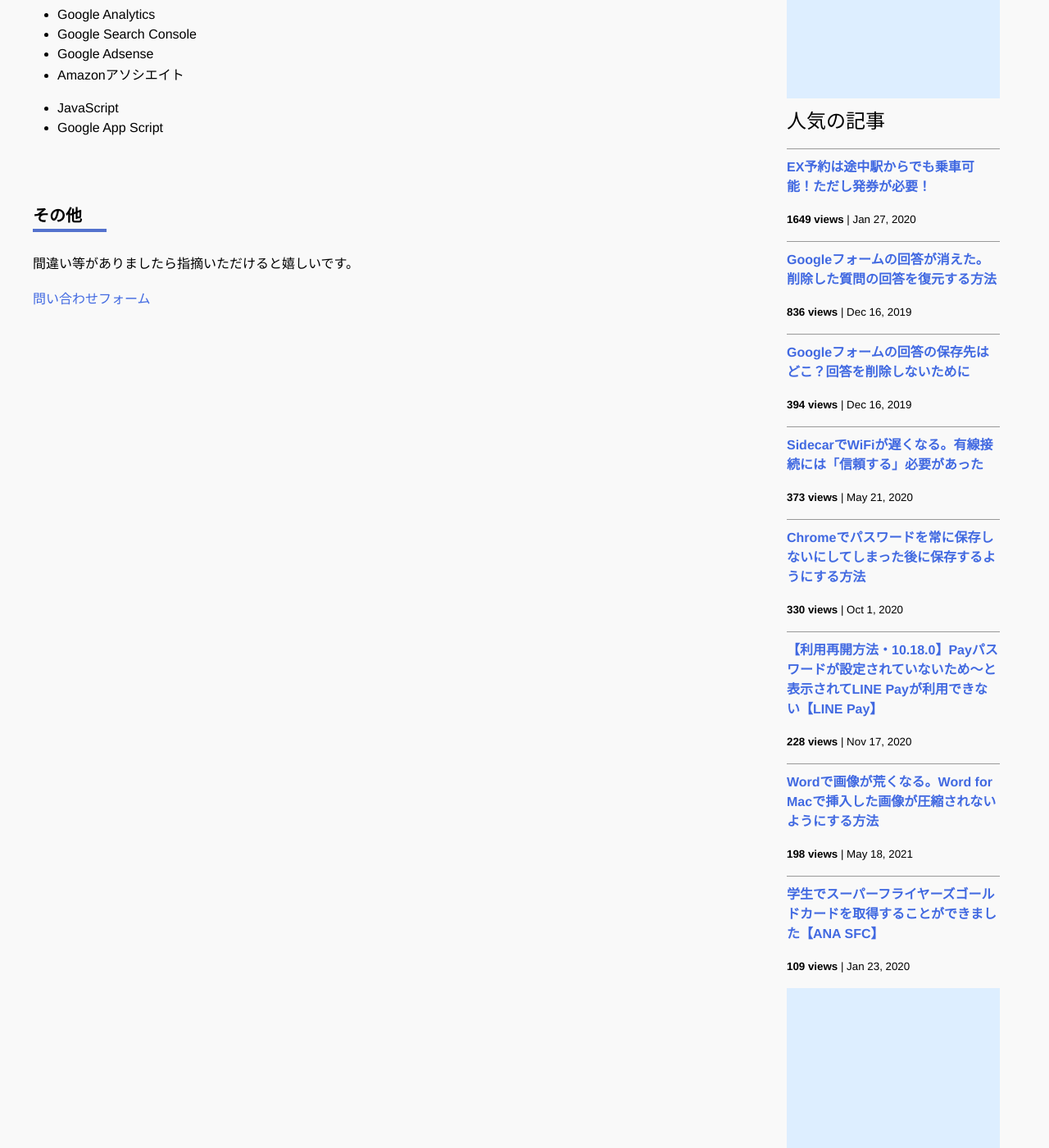
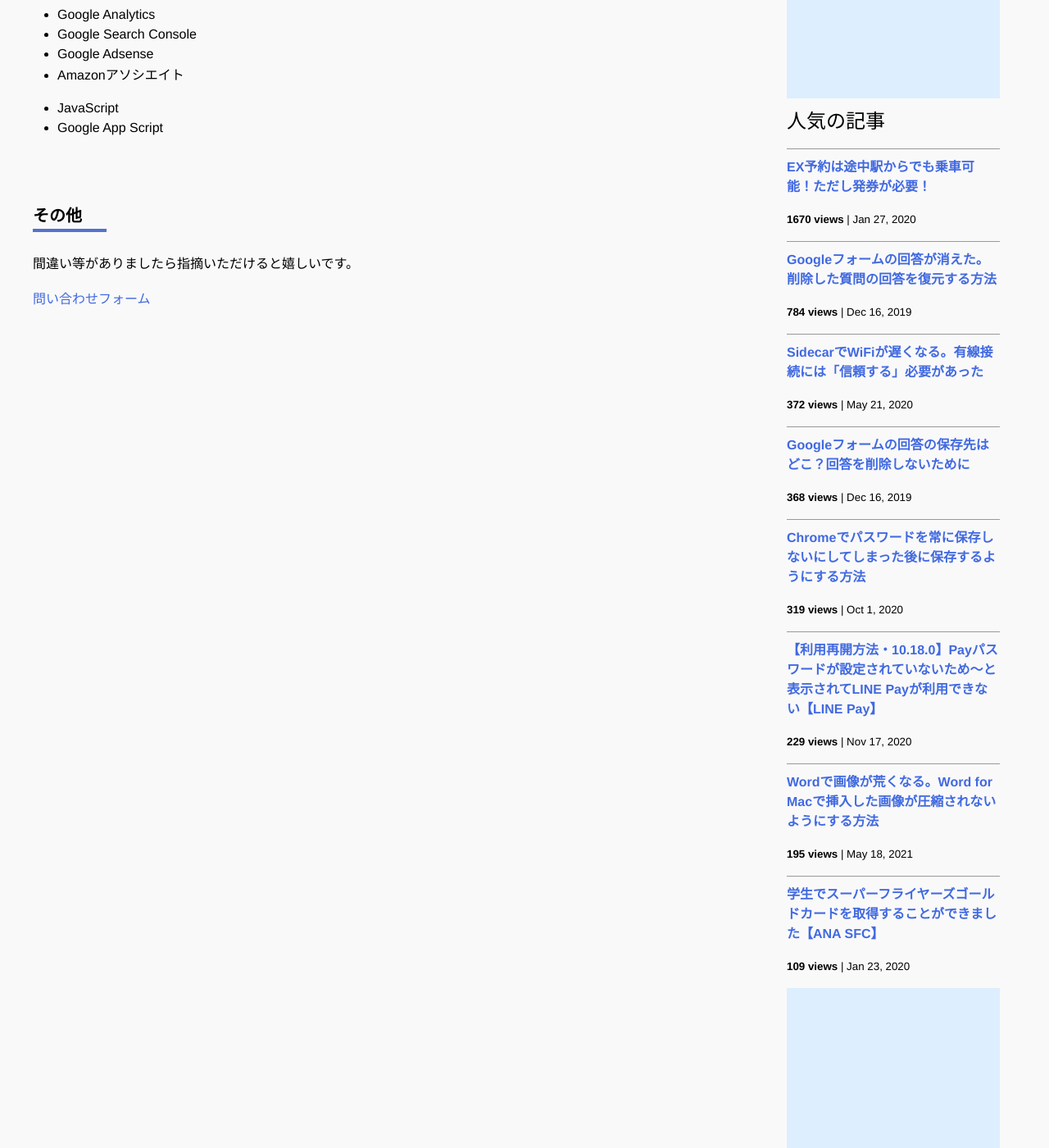
Before and after one commit to iwanaminami/shoyaiwaname, a Jekyll site: the page built from about.markdown, in a window 1280 px wide and 1400 px high, scrolled down 693 px. Shown: the whole window at 82% size. Built offline with Jekyll 4.4.1, drawn with Linux system fonts in a browser that asks for light colours; nearby versions of some CDN libraries; comment, search, counter and statistics services are not loaded.

Commit message:
a new commit message

```diff
--- a/_data/popularposts.yml
+++ b/_data/popularposts.yml
@@ -1,17 +1,17 @@
 side:
-  - view: 1649
+  - view: 1670
     url: /2020/01/27/ex-rideontheway.html
-  - view: 836
+  - view: 784
     url: /2019/12/16/restore-googleform.html
-  - view: 394
+  - view: 372
+    url: /2020/05/21/sidecar-via-cable.html
+  - view: 368
     url: /2019/12/16/googleform-answers.html
-  - view: 373
-    url: /2020/05/21/sidecar-via-cable.html
-  - view: 330
+  - view: 319
     url: /2020/10/01/googlepassword.html
-  - view: 228
+  - view: 229
     url: /2020/11/17/linepay.html
-  - view: 198
+  - view: 195
     url: /2021/05/18/image-compression-word.html
   - view: 109
     url: /2020/01/23/sfcgold.html
```
